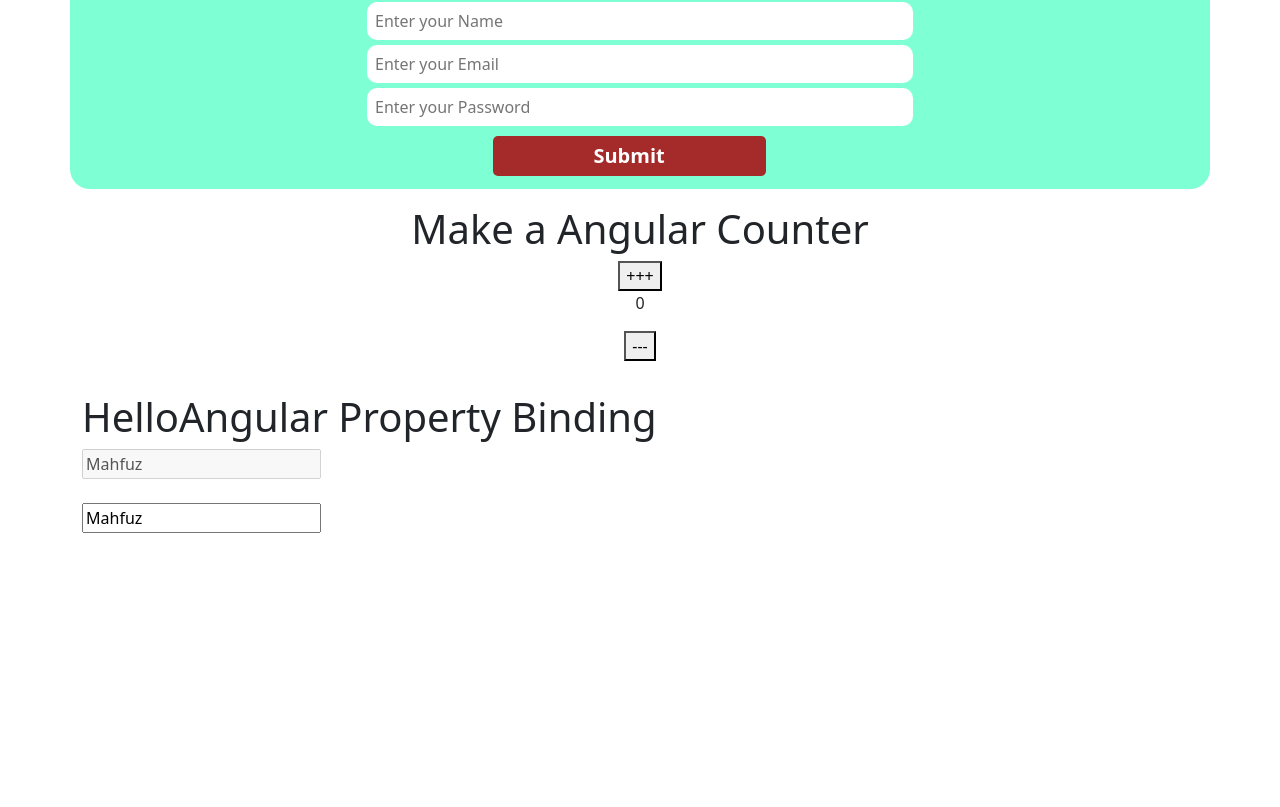
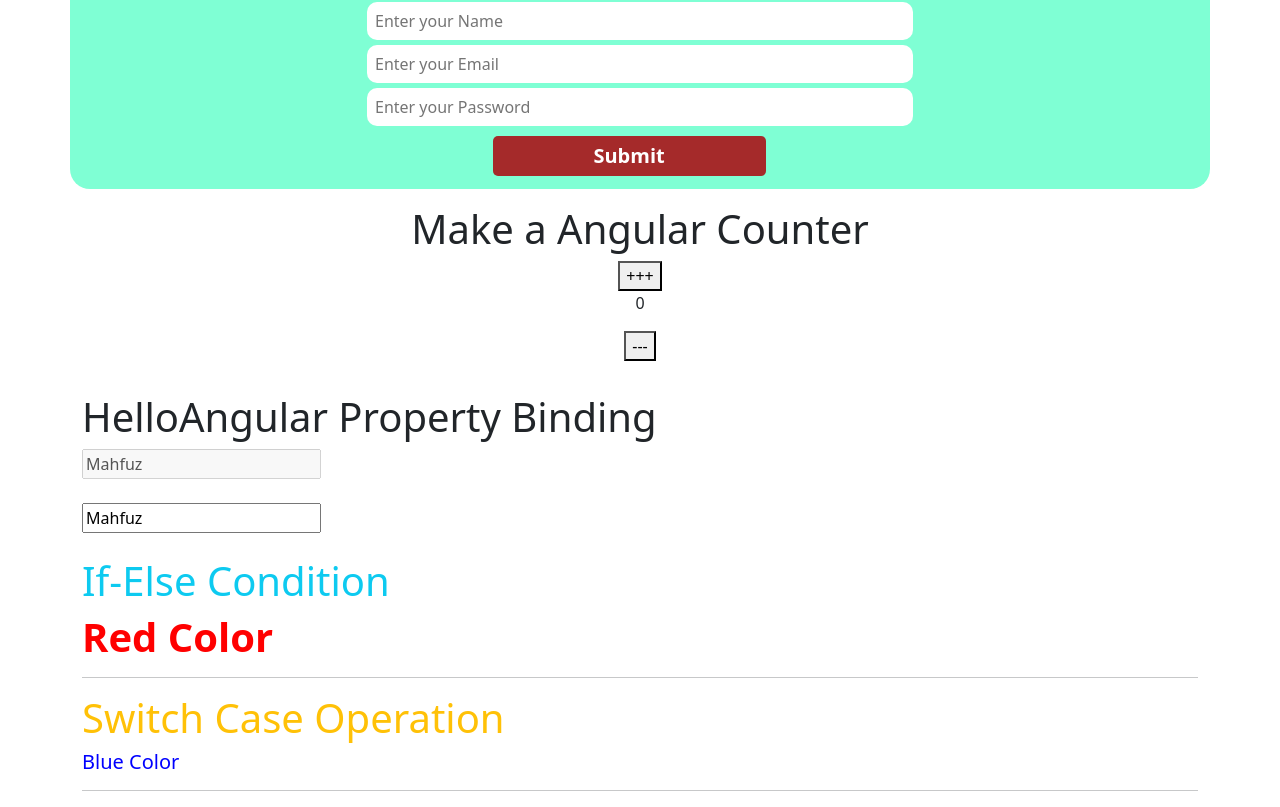
Before and after one commit to Mahfuz60/my-angular-first-app, an Angular app: page / in a window 1280 px wide. Shown: the part 2691-3498 px from the top of the page. Before the commit the page ends 3224 px from the top, so only its background shows below. Built offline with nearby package versions, Linux system fonts and the light colour scheme.

Commit message:
conditional statement

```diff
--- a/src/app/app.component.html
+++ b/src/app/app.component.html
@@ -27,13 +27,18 @@
      <app-user-list></app-user-list>
      <app-student-list></app-student-list>
      <app-country-list></app-country-list>
+
+
      <!-- ---------------Module-login---------------------- -->
     <app-login></app-login>
 
     <!-- Counter -->
     <app-counter></app-counter>
+
+
     <!-- property-binding -->
     <app-property-binding></app-property-binding>
+    <app-conditional-statement></app-conditional-statement>
 
 
 
--- a/src/app/app.module.ts
+++ b/src/app/app.module.ts
@@ -9,6 +9,8 @@ import { CountryListComponent } from './country-list/country-list.component';
 import { UserAuthModule } from './user-auth/user-auth.module';
 import { CounterComponent } from './counter/counter.component';
 import { PropertyBindingComponent } from './property-binding/property-binding.component';
+import { ConditionalStatementComponent } from './conditional-statement/conditional-statement.component';
+
 
 
 
@@ -27,6 +29,8 @@ import { PropertyBindingComponent } from './property-binding/property-binding.co
     CountryListComponent,
     CounterComponent,
     PropertyBindingComponent,
+    ConditionalStatementComponent,
+
 
 
 
--- /dev/null
+++ b/src/app/conditional-statement/conditional-statement.component.html
@@ -0,0 +1,31 @@
+<!-- if-else  -->
+<h1 class="mt-4 text-info">If-Else Condition</h1>
+
+<ng-template [ngIf]="color==='red'">
+  <h1 style="color:red;font-weight:bold">Red Color</h1>
+
+</ng-template>
+
+<ng-template [ngIf]="color==='green'">
+  <h1 style="color:green;font-weight:bold">Green Color</h1>
+
+</ng-template>
+<ng-template [ngIf]="color==='blue'">
+  <h1 style="color:blue;font-weight:bold">Yellow Color</h1>
+
+</ng-template>
+<hr>
+
+
+
+<!-- switch-case -->
+<h1 class="text-warning">Switch Case Operation</h1>
+<div [ngSwitch]="show" >
+  <h5 *ngSwitchCase="'green'" style="color:green">Green Color</h5>
+  <h5 *ngSwitchCase="'orange'" style="color:orange">Orange Color</h5>
+  <h5 *ngSwitchCase="'blue'" style="color:blue">Blue Color</h5>
+  <h5 *ngSwitchCase="'gray'" style="color:grey">Gray Color</h5>
+
+
+</div>
+<hr>
--- /dev/null
+++ b/src/app/conditional-statement/conditional-statement.component.ts
@@ -0,0 +1,20 @@
+import { Component, OnInit } from '@angular/core';
+
+@Component({
+  selector: 'app-conditional-statement',
+  templateUrl: './conditional-statement.component.html',
+  styleUrls: ['./conditional-statement.component.css']
+})
+export class ConditionalStatementComponent implements OnInit {
+
+  constructor() { }
+
+  ngOnInit(): void {
+  }
+
+  // if-else
+  color='red';
+  // switch
+  show="blue";
+
+}
```
Also changed, not shown: src/app/blog-post/blog-post.component.html (+28 -6 lines), src/app/conditional-statement/conditional-statement.component.css (added), 1 other file (tests, documents, lock files or other folders).
